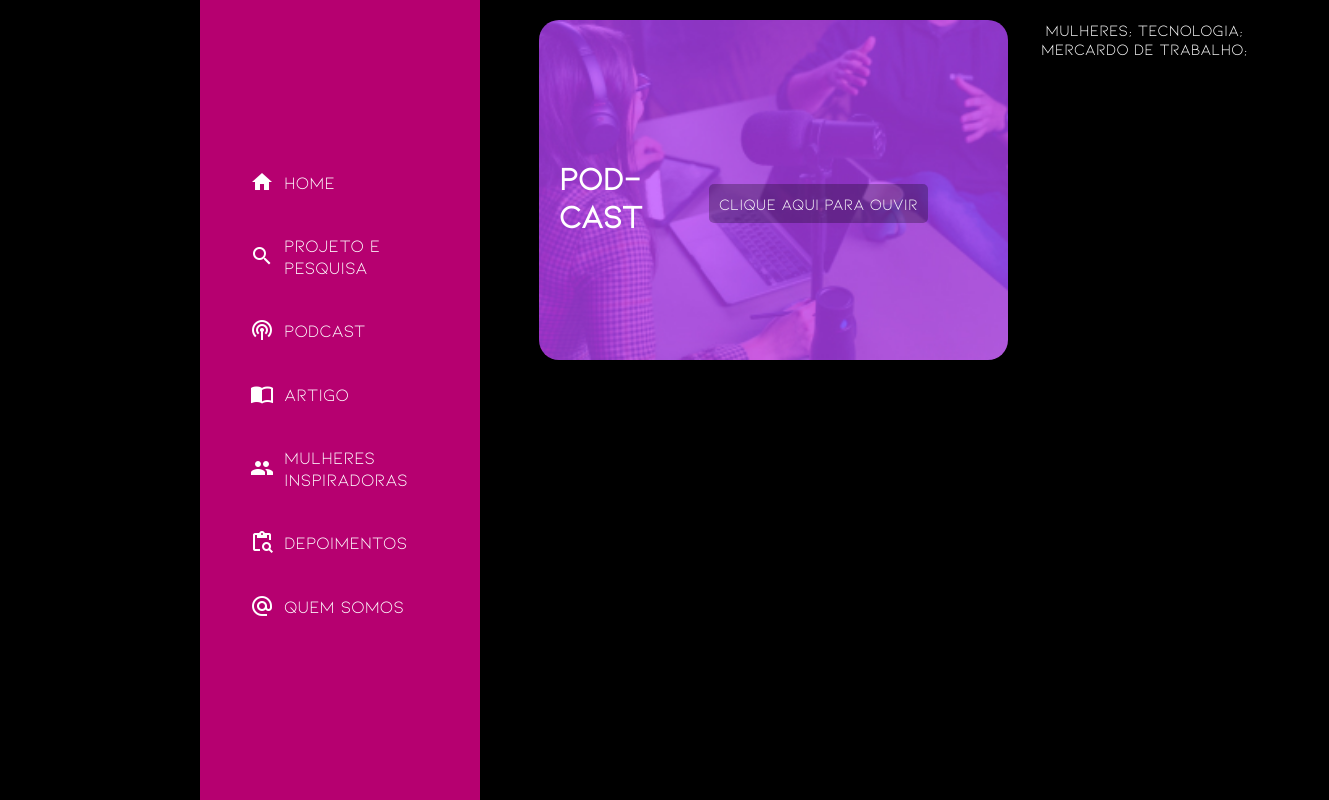
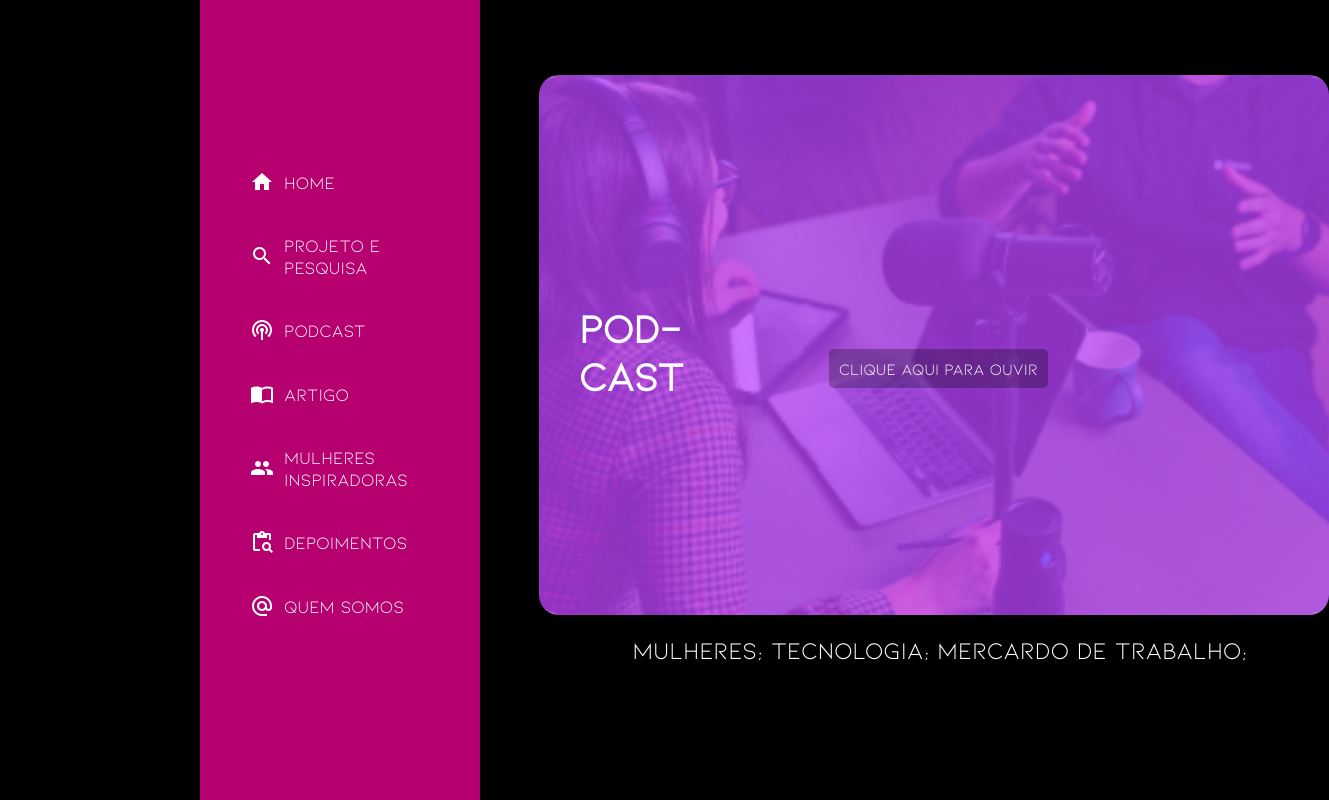
Before and after one commit to anadrv/site_mulheresTI, a plain HTML site: page index.html in a window 1280 px wide. Shown: the whole page, 1329 px wide, since content can reach past the window. Drawn offline with Linux system fonts and the light colour scheme.

Commit message:
versao desktop

```diff
--- a/estilos/media-query.css
+++ b/estilos/media-query.css
@@ -141,4 +141,36 @@
         padding: 0;
     }
 
+    main {
+        flex-direction: column;
+    }
+
+    main > .imagem {
+
+        height: 500px;
+        width: 750px;
+        margin-top: 75px;
+
+    }
+
+    main > .imagem > h1 {
+
+        font-size: 2.5em;
+        margin-left: 20px;
+
+    }
+
+    main > .imagem > .link {
+
+        margin-top: -40px;
+        margin-left: 120px;
+    }
+
+    main > p {
+
+
+        font-size: 1.5em;
+        margin-left: 17%;
+     }
+
 }
--- a/estilos/style.css
+++ b/estilos/style.css
@@ -93,6 +93,11 @@ nav a:hover {
     transition: box-shadow 0.3s ease; /* Transição suave */
 }
 
+main {
+    flex-direction: column;
+}
+
+
 main > .imagem {
 
     display: flex;
```
